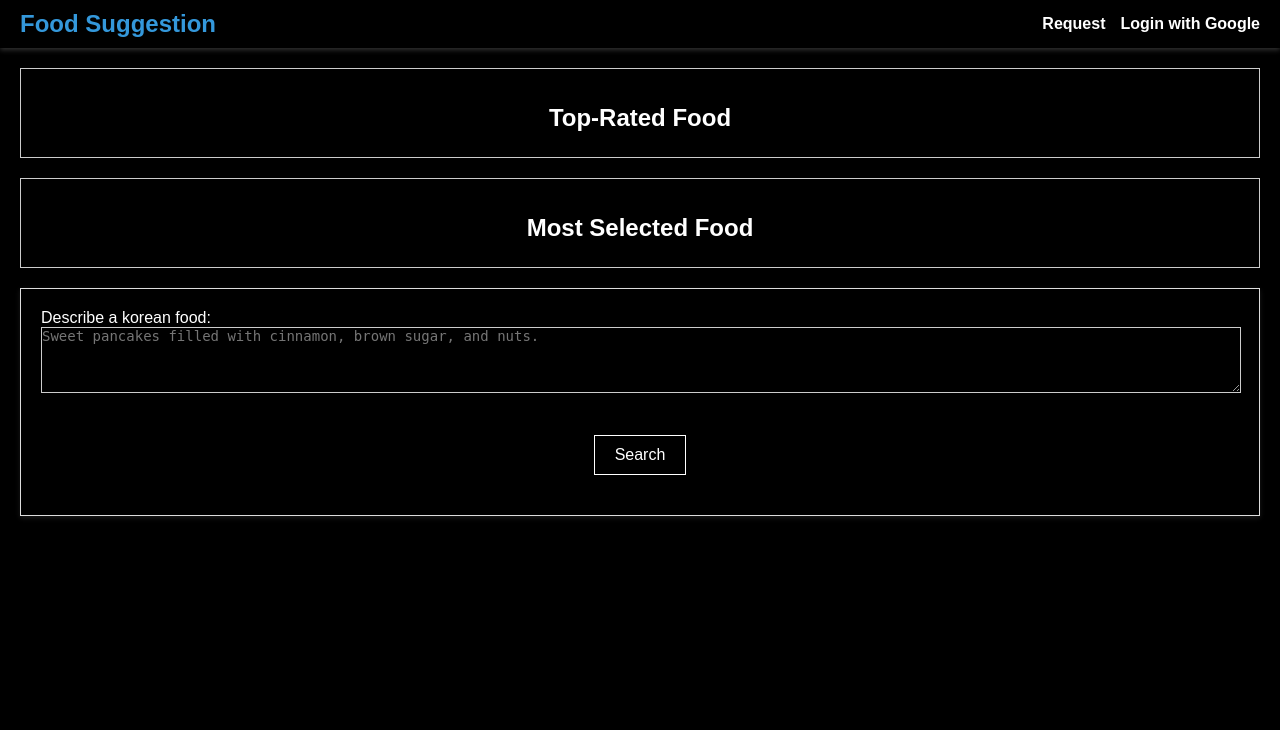
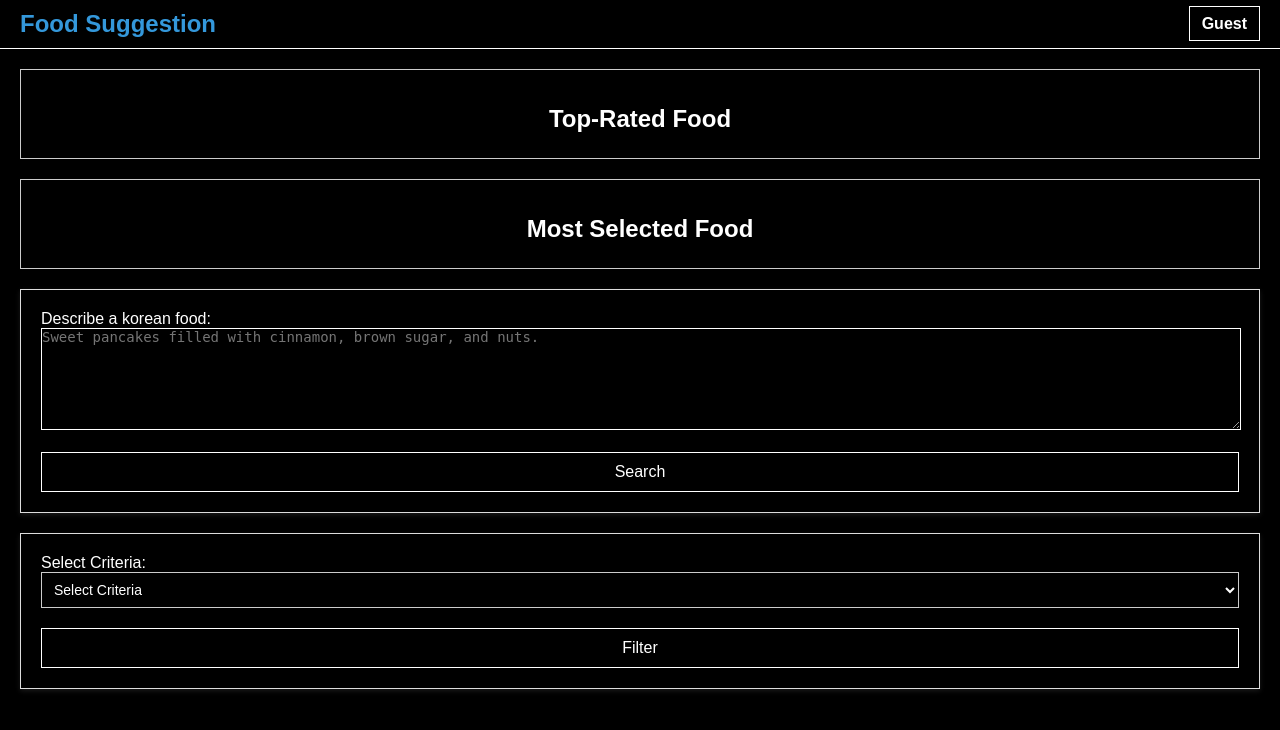
Before and after one commit to lucakim27/mykoreandish, a Flask app: page / in a window 1280 px wide. Shown: the top 730 px of the page. Run offline with Flask 3, Linux system fonts and the light colour scheme; data that the repository does not hold is empty.

Commit message:
Add feature to filter dishes by criteria

```diff
--- a/controllers/home.py
+++ b/controllers/home.py
@@ -1,19 +1,23 @@
 from flask import Blueprint, render_template, session
 from config.db import db
+from models.dishes import DishManager
 from models.users import UserManager
 from models.userSelections import UserSelectionManager
 
 home_bp = Blueprint('home', __name__)
 user_manager = UserManager(db)
 selection_manager = UserSelectionManager(db)
+dish_manager = DishManager(db)
 
 @home_bp.route('/')
 def home():
     user = user_manager.getUserBySession(session)
+    adjectives = dish_manager.filter_criteria()
     average_ratings, selection_counts = selection_manager.get_dish_statistics()
     return render_template(
         'home.html',
         user=user,
+        adjectives=adjectives,
         average_ratings=average_ratings,
         selection_counts=selection_counts
     )
--- a/models/dishes.py
+++ b/models/dishes.py
@@ -25,6 +25,10 @@ class Dish:
 
         return False
 
+    def filter_criteria(self, spiciness, dietary):
+        if spiciness:
+            return True
+
 class DishManager:
     def __init__(self, db):
         self.dishes_ref = db.collection('Dishes')
@@ -48,6 +52,19 @@ class DishManager:
             return filtered_dishes
         else:
             return [{"dish_name": "No match found", "reason": "Try relaxing the filters."}]
+
+    def filter_criteria(self):
+        dishes = self.get_all_dishes()
+        adjectives = set()
+        for dish in dishes:
+            # Ensure the adjectives attribute is a string or empty
+            if dish.adjectives:
+                # If adjectives is a string, split by commas, else assume it's a list
+                if isinstance(dish.adjectives, str):
+                    adjectives.update(dish.adjectives.split(','))
+                elif isinstance(dish.adjectives, list):
+                    adjectives.update(dish.adjectives)
+        return adjectives
 
     def get_dish_instance(self, name):
         try:
--- a/models/requests.py
+++ b/models/requests.py
@@ -33,11 +33,7 @@ class RequestsManager:
             print(f"Error adding request: {e}")
             return {"success": False, "error": str(e)}
 
-    def get_food_request(self, user):
-
-        if not user.get('admin', False):
-            return "Access Denied", 403
-
+    def get_food_request(self):
         requests = []
         for req in self.requests_ref.stream():
             req_data = req.to_dict()
--- a/static/css/style.css
+++ b/static/css/style.css
@@ -19,7 +19,7 @@ h1 {
     display: flex;
     justify-content: space-between;
     align-items: center;
-    box-shadow: 0px 2px 5px rgba(255, 255, 255, 0.2);
+    border-bottom: 1px solid white;
 }
 
 .auth-links {
@@ -35,12 +35,54 @@ h1 {
     transition: opacity 0.3s;
 }
 
-.auth-links a:first-child {
-    margin-left: 0;
+.auth-links a:hover {
+    opacity: 0.8;
 }
 
-.auth-links a:hover {
-    opacity: 0.8;
+
+.user-dropdown {
+    position: relative;
+    display: inline-block;
+}
+
+.username, .guest {
+    cursor: pointer;
+    padding: 8px 12px;
+    background-color: #000000;
+    font-weight: bold;
+    color: white;
+    border: 1px solid white;
+}
+
+.username:hover, .guest:hover {
+    background-color: #3498db;
+    transition: background-color 0.3s;
+}
+
+.dropdown-menu {
+    display: none;
+    position: absolute;
+    background-color: #000000;
+    color: white;
+    box-shadow: 0 2px 5px rgba(255, 255, 255, 0.3);
+    margin-top: 10px;
+    border: 1px solid white;
+}
+
+.dropdown-menu a {
+    margin-left: 0;
+    color: white;
+    padding: 10px;
+    text-decoration: none;
+    display: block;
+}
+
+.dropdown-menu a:hover {
+    background-color: #2980b9;
+}
+
+.show-dropdown .dropdown-menu {
+    display: block;
 }
 
 .criteria-form {
@@ -55,19 +97,20 @@ h1 {
     justify-content: space-between;
     height: auto; /* Adjust height to match the content dynamically */
 }
-#selectBox p {
-    margin-bottom: 15px;
+.criteria-form select {
+    margin-bottom: 20px;
 }
 
 #description  {
     width: 100%;
     padding: 0;
+    height: 100px;
 }
 
 .criteria-form input, .criteria-form textarea {
     padding: 8px;
     font-size: 14px;
-    border: 1px solid #ccc;
+    border: 1px solid #ffffff;
     background-color: black;
     color: white;
 }
@@ -379,7 +422,6 @@ strong {
     background-color: #cc0000;
 }
 
-/* Styling for "Back to Home" button */
 .history-container .button {
     display: block;
     margin: 20px auto;
--- a/templates/base.html
+++ b/templates/base.html
@@ -9,28 +9,39 @@
 </head>
 <body>
 <div id="topBar">
-        <h1>Food Suggestion</h1>
+    <h1>
+        <a href="/" style="text-decoration: none; color: inherit;">Food Suggestion</a>
+    </h1>
     <div class="auth-links">
         {% if session.get('google_id') %}
-            {% if user %}
-              <span>Welcome, {{ user.get('name', 'Guest') }}!</span>
+          <div class="user-dropdown">
+              <span class="username" onclick="toggleDropdown()">{{ user.get('name', 'Guest') }}</span>
+              <div class="dropdown-menu">
                   {% if user.get('admin') %}
                       <a href="/admin">Admin</a>
-              {% endif %}
-            {% else %}
-              <span>Welcome, Guest!</span>
                   {% endif %}
                   <a href="/request">Request</a>
                   <a href="/users">History</a>
                   <a href="/auth/logout">Logout</a>
+              </div>
+          </div>
         {% else %}
+          <div class="user-dropdown">
+            <span class="guest" onclick="toggleDropdown()">Guest</span>
+            <div class="dropdown-menu">
                 <a href="/request">Request</a>
-            <a href="{{ url_for('google.login') }}" class="button">
-                Login with Google
-            </a>
+                <a href="{{ url_for('google.login') }}" class="button">Login with Google</a>
+            </div>
+          </div>
         {% endif %}
     </div>
 </div>
+<script>
+  function toggleDropdown() {
+      var dropdown = event.target.closest('.user-dropdown');
+      dropdown.classList.toggle('show-dropdown');
+  }
+</script>
     {% with messages = get_flashed_messages(with_categories=true) %}
     {% if messages %}
         <div class="flashes">
--- a/templates/food.html
+++ b/templates/food.html
@@ -10,7 +10,6 @@
         <form action="/dishes/select/{{ dish.dish_name }}" method="post" style="display:inline;">
             <button type="submit" class="button select-button">Select</button>
         </form>
-        <button onclick="window.location.href='/'" class="button home-button">Home</button>
     </div>
 
 </div>
--- a/templates/history.html
+++ b/templates/history.html
@@ -33,6 +33,5 @@
     {% else %}
         <p>No history available.</p>
     {% endif %}
-    <button onclick="window.location.href='/'" class="button">Back to Home</button>
 </div>
 {% endblock %}
--- a/templates/home.html
+++ b/templates/home.html
@@ -14,7 +14,6 @@
       {% endfor %}
     </ul>
   </section>
-
   <section id="most-selected-food">
     <h2>Most Selected Food</h2>
     <ul>
@@ -27,18 +26,23 @@
       {% endfor %}
     </ul>
   </section>
-
 </div>
-
-
 <form action="/dishes" method="post" class="criteria-form">
   <div id="selectBox">
     <label for="description">Describe a korean food:</label><br>
     <textarea id="description" name="description" rows="4" placeholder="Sweet pancakes filled with cinnamon, brown sugar, and nuts."
     required></textarea><br><br>
   </div>
-    <div id="buttonBox">
     <button type="submit">Search</button>
-    </div>
+</form>
+<form action="/dishes" method="post" class="criteria-form">
+  <label for="description">Select Criteria:</label>
+  <select id="adjective" name="description">
+    <option value="">Select Criteria</option>
+    {% for adjective in adjectives %}
+        <option value="{{ adjective }}">{{ adjective.capitalize() }}</option>
+    {% endfor %}
+  </select>
+  <button type="submit">Filter</button>
 </form>
 {% endblock %}
--- a/templates/page_not_found.html
+++ b/templates/page_not_found.html
@@ -2,7 +2,4 @@
 {% block title %}Page not found{% endblock %}
 {% block content %}
 <h1>Page not found!</h1>
-<div id="buttonBox">
-    <button onclick="window.location.href='/'" class="button">Back to Home</button>
-</div>
 {% endblock %}
--- a/templates/recommendation.html
+++ b/templates/recommendation.html
@@ -22,7 +22,4 @@
         </div>
     {% endif %}
 </div>
-<div id="buttonBox">
-    <button onclick="window.location.href='/'" class="button">Back to Home</button>
-</div>
 {% endblock %}
--- a/templates/request.html
+++ b/templates/request.html
@@ -14,7 +14,4 @@
     <input type="text" id="adjective" name="adjective" placeholder="Sweet, Crunchy and caramelized" required><br><br>
     <button type="submit">Submit Request</button>
 </form>
-<div id="buttonBox">
-    <button onclick="window.location.href='/'" class="button">Back to Home</button>
-</div>
 {% endblock %}
```
Also changed, not shown: controllers/admin.py (+9 -1 lines), templates/admin.html (+1 -10 lines), readme.md. Lines whose indentation alone changed are shown as unchanged.
